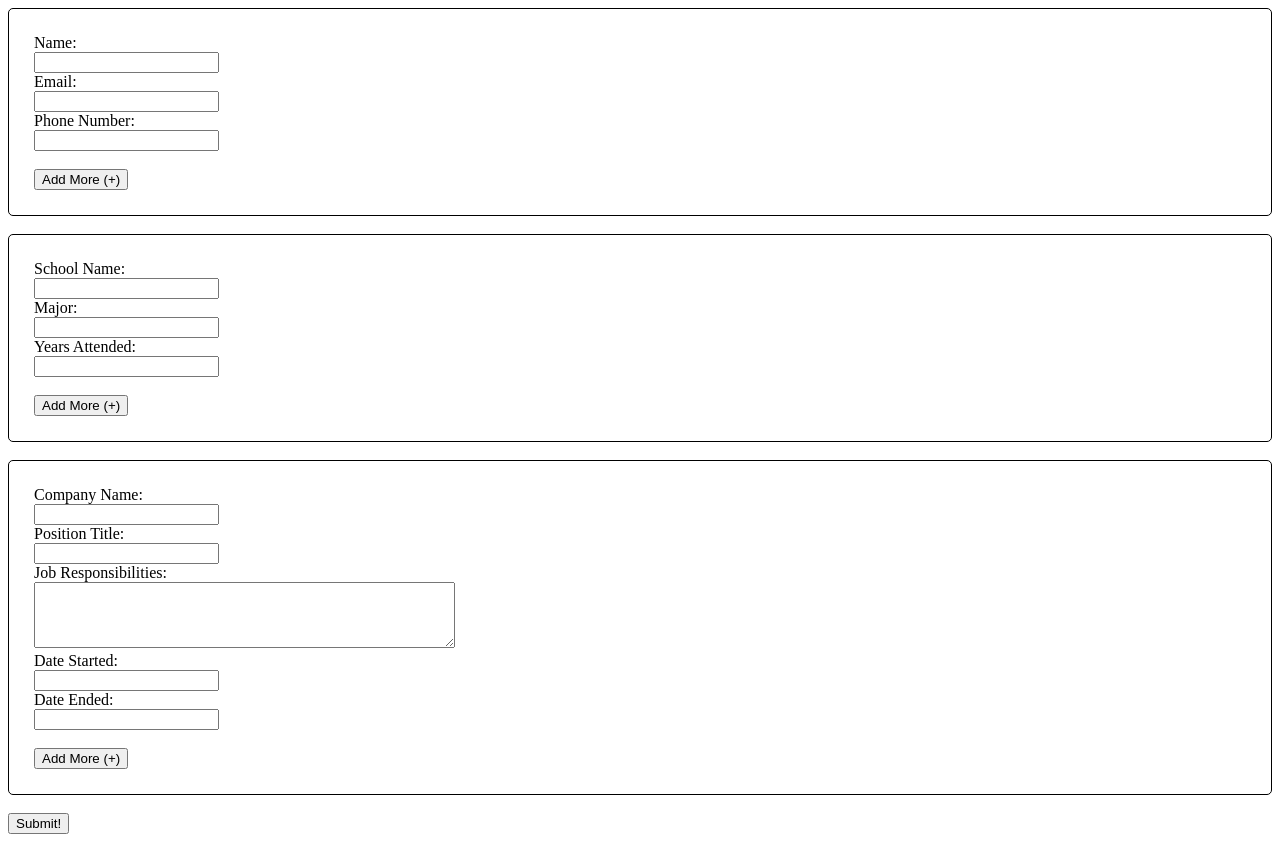
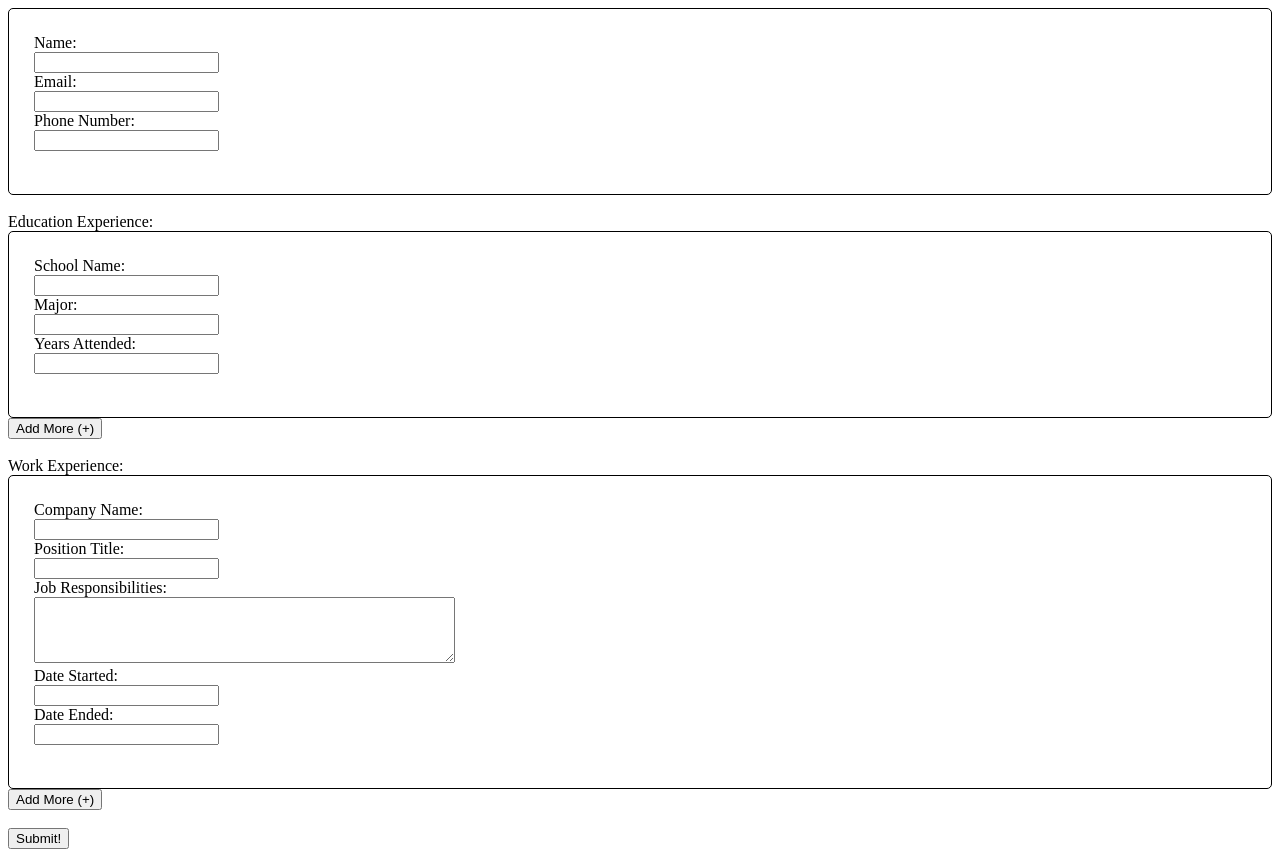
Before and after one commit to sang092696/cv_project, a React (Create React App) app: page / in a window 1280 px wide. Built offline with nearby package versions, Linux system fonts and the light colour scheme.

Commit message:
made some UI changes

```diff
--- a/src/App.js
+++ b/src/App.js
@@ -48,7 +48,8 @@ class App extends React.Component{
         this.handleChangeSchool = this.handleChangeSchool.bind(this)
         this.handleChangeWork =this.handleChangeWork.bind(this)
         this.handleSubmit=this.handleSubmit.bind(this)
-        this.handleEdit = this.handleEdit.bind(this)
+        this.handleEditPage = this.handleEditPage.bind(this)
+        this.handleEditSection = this.handleEditSection.bind(this)
     }
 
     handleChangeGeneral(e){
@@ -140,11 +141,19 @@ class App extends React.Component{
         })
     }
 
-    handleEdit(){
+    handleEditPage(){
         this.setState({
             hasSubmitted:!this.state.hasSubmitted,
         })
     }
+
+    handleEditSection(key,arr){
+
+        this.setState({
+
+        })
+    }
+
 
     render(){
 
@@ -156,7 +165,7 @@ class App extends React.Component{
                 <br />
                 <ExperienceInfo workInfoArr={this.state.workInfoArr} hasSubmitted={this.state.hasSubmitted} workInfo={this.state.workInfo} handleChange={this.handleChangeWork} />
                 <br />
-                {this.state.hasSubmitted?<button onClick={this.handleEdit} type='button'>Edit</button>:<div><button type='submit'>Submit!</button></div>}
+                {this.state.hasSubmitted?<div><button onClick={this.handleEditPage}>Edit Page</button></div>:<div><button type='submit'>Submit!</button></div>}
             </form>
 
         );
@@ -198,7 +207,7 @@ class GenInfo extends React.Component{
                 }
 
                 <br />
-                {this.props.hasSubmitted?<div><button>Add More (+)</button><button>Edit</button></div>:<div><button>Add More (+)</button></div>}
+                {this.props.hasSubmitted?<div><button>Edit</button></div>:<div></div>}
             </div>
         );
     }
@@ -213,7 +222,9 @@ class EducationInfo extends React.Component{
         const inputMajor = <div><input id="educationInfo" name="major" value={this.props.educationInfo.major||""} onChange={this.props.handleChange}></input></div>;
         const inputYears = <div><input id="educationInfo" name="yearAt" value={this.props.educationInfo.yearAt||""} onChange={this.props.handleChange}></input></div>;
         return(
-            <div style={inputStyle}>
+            <div>
+                Education Experience:
+                <div style={inputStyle}>
                 {!this.props.hasSubmitted?
                 <div>
                     School Name:{inputSchool}
@@ -238,6 +249,7 @@ class EducationInfo extends React.Component{
                 }
                 <br />
 
+                </div>
                 {this.props.hasSubmitted?<div><button>Add More (+)</button><button>Edit</button></div>:<div><button>Add More (+)</button></div>}
             </div>
         )
@@ -257,7 +269,9 @@ class ExperienceInfo extends React.Component{
         const inputJobDateEnd=<div><input id="workInfo" name="jobDateEnd" value={this.props.workInfo.jobDateEnd} onChange={this.props.handleChange}></input></div>
 
         return(
-            <div style={inputStyle}>
+            <div>
+                Work Experience:
+                <div style={inputStyle}>
                 {!this.props.hasSubmitted?
                 <div>
                     Company Name:{inputCompanyName}
@@ -286,6 +300,7 @@ class ExperienceInfo extends React.Component{
                 }
                 <br />
 
+                </div>
                 {this.props.hasSubmitted?<div><button>Add More (+)</button><button>Edit</button></div>:<div><button>Add More (+)</button></div>}
             </div>
         )
```
